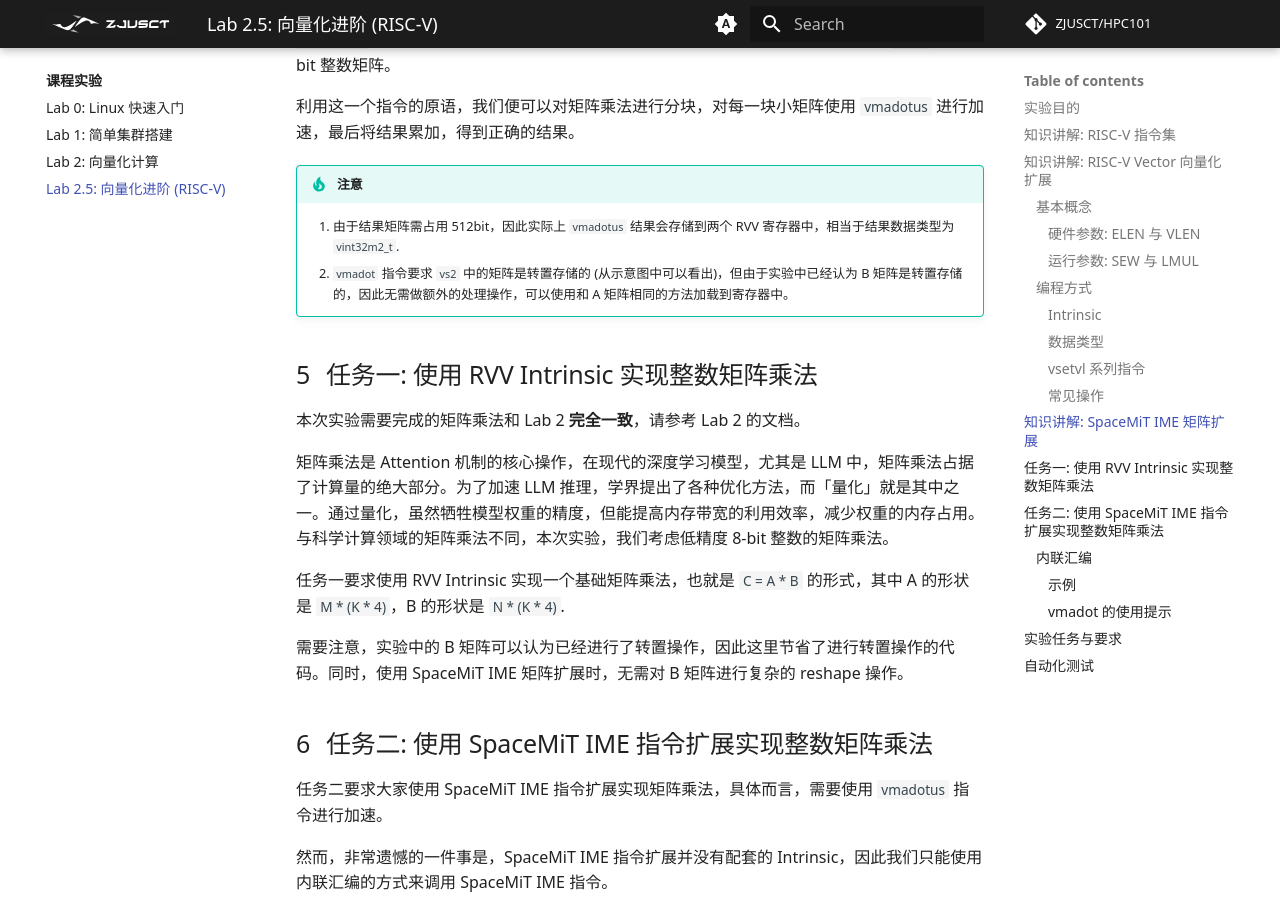
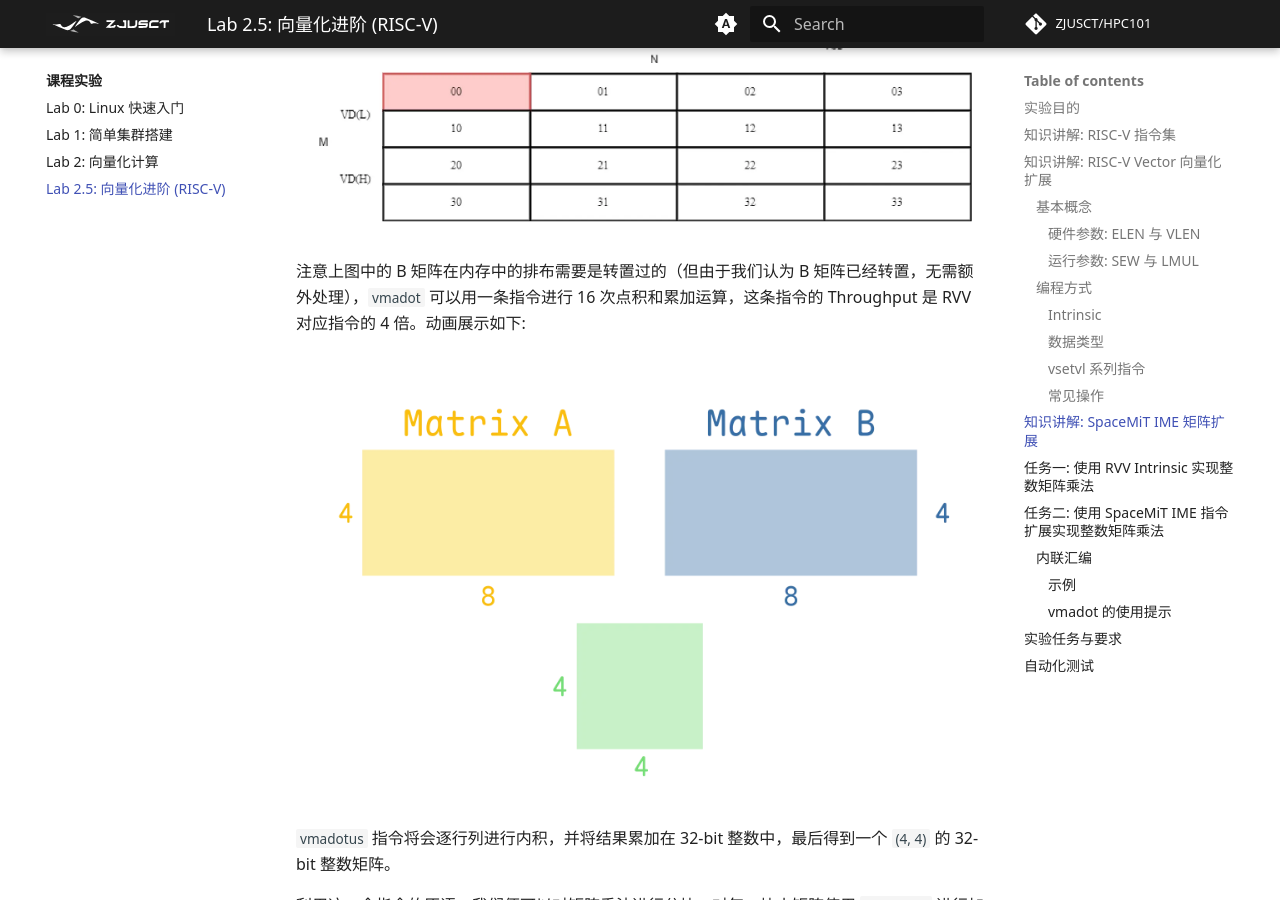
Before and after one commit to wys917/HPC101, an MkDocs documentation site: the page built from docs/lab/Lab2.5-RISC-V/index.md, in a window 1280 px wide and 900 px high, scrolled down 9921 px. Built offline with MkDocs 1.6.1 and Material for MkDocs 9.7.7, drawn with Linux system fonts in a browser that asks for light colours; some web fonts are replaced; comment, search, counter and statistics services are not loaded; some of the changed text lies outside the part shown.

Commit message:
feat: Add more hint and explanation images in lab 2.5

```diff
--- a/docs/lab/Lab2.5-RISC-V/index.md
+++ b/docs/lab/Lab2.5-RISC-V/index.md
@@ -263,11 +263,17 @@
 
 !!! tip "提示"
 
+    1. 并不是上面所有的操作都必须用到，只是为了方便大家通过各种方法实现任务而提供参考
     1. 对于输入为 int8，结果用 int32 累加的情况，可以考虑使用对应的 `Widening` 的操作
     1. 在使用 SpaceMiT IME 指令完成实验时，你可能会需要用到在加载一小个分块矩阵到寄存器的操作，为此，你可能需要了解:
         -  `Memory` -> `Load` 中 `Strided` 的操作
         -  加载数据和操作数据时，可以设置不同的 SEW 和 LMUL
-    1. 并不是上面所有的操作都必须用到，只是为了方便大家通过各种方法实现任务而提供参考
+
+     <center>
+        <div style="display: flex; justify-content: center; align-items: center;">
+            <img src="./image/load-hint.webp" alt="Strided Load Hint on Choosing SEW and LMUL" style="width: 50%;">
+        </div>
+    </center>
 
 
 ## 知识讲解: SpaceMiT IME 矩阵扩展
@@ -301,6 +307,10 @@
 具体操作的示意图如下:
 
 ![vmadotus](./image/vmadot.webp)
+
+注意上图中的 B 矩阵在内存中的排布需要是转置过的（但由于我们认为 B 矩阵已经转置，无需额外处理），`vmadot` 可以用一条指令进行 16 次点积和累加运算，这条指令的 Throughput 是 RVV 对应指令的 4 倍。动画展示如下:
+
+![vmadotus animation for each step](./image/vmadot-anim.webp)
 
 `vmadotus` 指令将会逐行列进行内积，并将结果累加在 32-bit 整数中，最后得到一个 `(4, 4)` 的 32-bit 整数矩阵。
 
@@ -458,6 +468,7 @@
             3. OJ 运行结果 (可选)
         - 不包含:
             1. 非关键部分代码的复制粘贴
+    3. 实验感想与建议 (可选)
 
 !!! info "关于 AI 使用的要求"
 
```
Also changed, not shown: docs/lab/Lab2.5-RISC-V/image/load-hint.webp (added), docs/lab/Lab2.5-RISC-V/image/vmadot-anim.webp (added).
